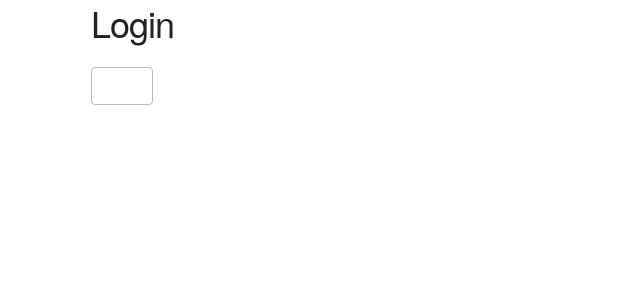
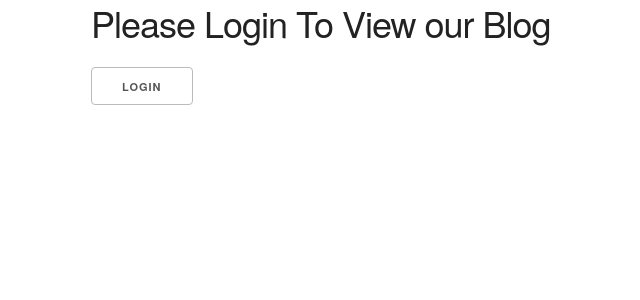
Before and after one commit to Murray918/morning-blog, a React (Create React App) app: page / in a window 1280 px wide. Shown: the top 300 px of the page, without its empty margins (69-709 px from the left). Built offline with nearby package versions, Linux system fonts and the light colour scheme.

Commit message:
finished the loose ends and ready for review

```diff
--- a/src/App.js
+++ b/src/App.js
@@ -1,34 +1,44 @@
-import React, { Component } from 'react';
+import React, { Component } from 'react'
 // import logo from './logo.svg';
 import { Switch, Route, BrowserRouter as Router } from 'react-router-dom'
-import './App.css';
+import './App.css'
 import Main from './Main'
 import Login from './Login'
 import ProtectedRoute from './Login/ProtectedRoute'
 
-
 export default class App extends Component {
 	state = {
-    isLoggedIn : false
+		isLoggedIn: false
 	}
 
 	handleLogin = () => {
 		this.setState({ isLoggedIn: true })
 	}
 
-  render(){
+	render() {
 		return (
 			<div className="container">
 				<Router>
 					<Switch>
-            <Route exact path="/" component={Login} />
+						<Route
+							exact
+							path="/"
+							render={() => (
+								<Login
+									handleLogin={this.handleLogin}
+									isLoggedIn={this.state.isLoggedIn}
+									type={'Login'}
+								/>
+							)}
+						/>
 						<ProtectedRoute
 							path="/main"
 							isLoggedIn={this.state.isLoggedIn}
-            component={Main} />
+							component={Main}
+						/>
 					</Switch>
 				</Router>
 			</div>
-    );
+		)
 	}
 }
--- a/src/Button/index.js
+++ b/src/Button/index.js
@@ -1,11 +1,16 @@
 import React from 'react'
+
 import PropTypes from 'prop-types'
 
-function Button({ handleClick, handleDeletePost, index, type }) {
-	if (handleClick) {
+function Button({ handleClick, handleDeletePost, handleLogin, index, type }) {
+
+	// TODO : it might be nice to refactor this to a switch with some error handling
+	if (handleLogin) {
+		return <button onClick={handleLogin}>{type}</button>
+	} else if (handleDeletePost) {
+		return <button onClick={() => handleDeletePost(index)}> {type}</button>
+	} else {
 		return <button onClick={handleClick}>{type}</button>
-	} else {
-		return <button onClick={() => handleDeletePost(index)}>{type}</button>
 	}
 }
 
@@ -13,8 +18,9 @@ export default Button
 
 // ? why is this a great practice
 Button.propTypes = {
-	type : PropTypes.string,
-	index : PropTypes.number,
-	handleClick : PropTypes.func,
-	handleDeletePost : PropTypes.func
+	type: PropTypes.string,
+	index: PropTypes.number,
+	handleClick: PropTypes.func,
+	handleDeletePost: PropTypes.func,
+	handleLogin: PropTypes.func
 }
--- a/src/Login/ProtectedRoute.js
+++ b/src/Login/ProtectedRoute.js
@@ -10,7 +10,7 @@ function ProtectedRoute({ isLoggedIn, component: Component, ...rest }) {
                 isLoggedIn ?  <Component />
                 :
                 <Redirect
-                to={{ pathname: "/login ", state: { from : props.location }}}
+                to={{ pathname: "/", state: { from : props.location }}}
                 />
 
             )}
--- a/src/Login/index.js
+++ b/src/Login/index.js
@@ -1,21 +1,24 @@
 import React from 'react'
 import Button from '../Button'
 import PropTypes from 'prop-types'
+import { Redirect } from 'react-router-dom'
 
-function Login({handleLogin, type}) {
-    return (
-    <div>
-        <h3>Login</h3>
-        <Button handleLogin={handleLogin} type={type} />
-    </div>
-    )
+function Login({ handleLogin, isLoggedIn, type, location }) {
+	return !!isLoggedIn ? (
+		<Redirect to={{ pathname: '/main', state: { from: location } }} />
+	) : (
+		<div>
+			<h3>Please Login To View our Blog</h3>
+			<Button handleLogin={handleLogin} type={type} />
+		</div>
+	)
 }
 
-
-
 Login.propTypes = {
-    type: PropTypes.string,
-    handleLogin: PropTypes.func
+	type: PropTypes.string,
+    handleLogin: PropTypes.func,
+    isLoggedIn : PropTypes.bool,
+    location : PropTypes.string
 }
 
 export default Login
--- a/src/Main/index.js
+++ b/src/Main/index.js
@@ -48,7 +48,8 @@ export default class Main extends Component {
 		createPost().then(result => {
 			console.log(result)
 			this.setState({
-				posts: [{ ...result }, ...this.state.posts]
+				posts: [{ ...result }, ...this.state.posts],
+				isPosting : false
 			})
 		})
 	}
```
Also changed, not shown: 1 other file (tests, documents, lock files or other folders). Lines whose indentation alone changed are shown as unchanged.
